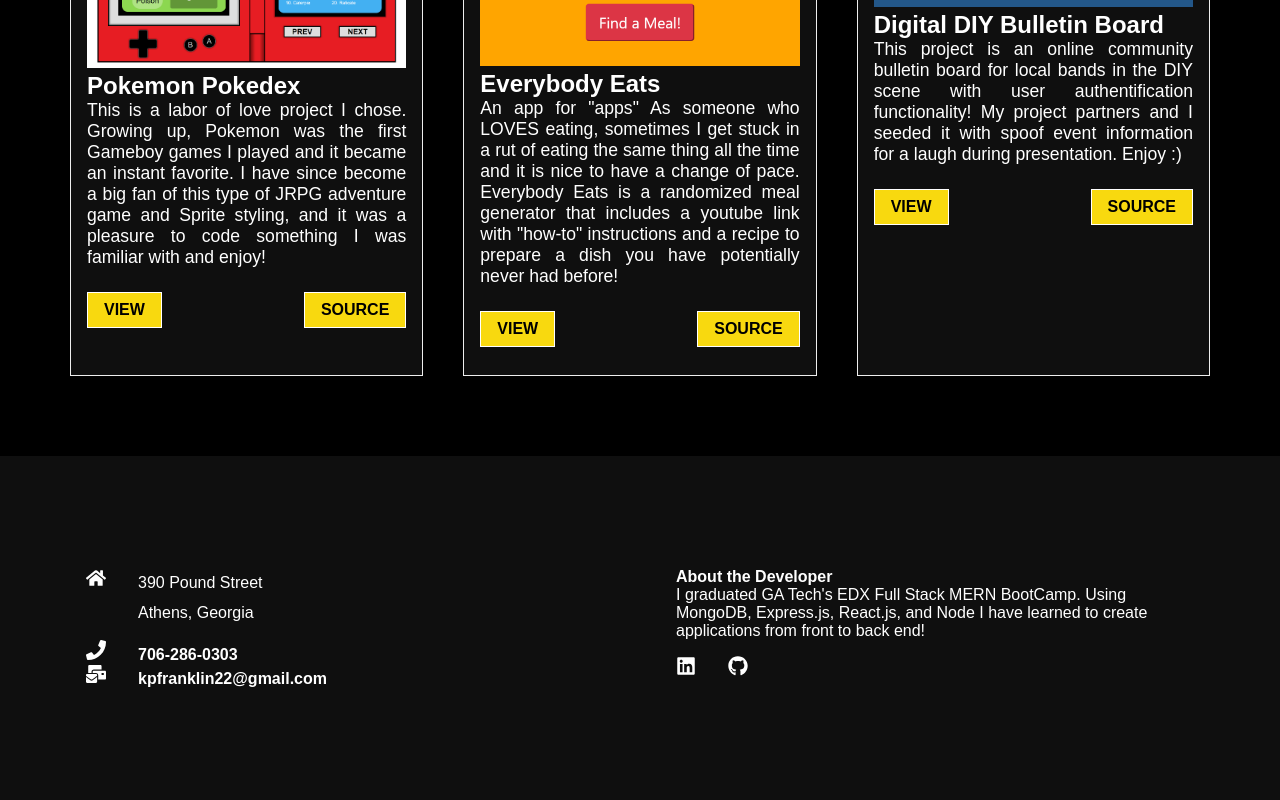
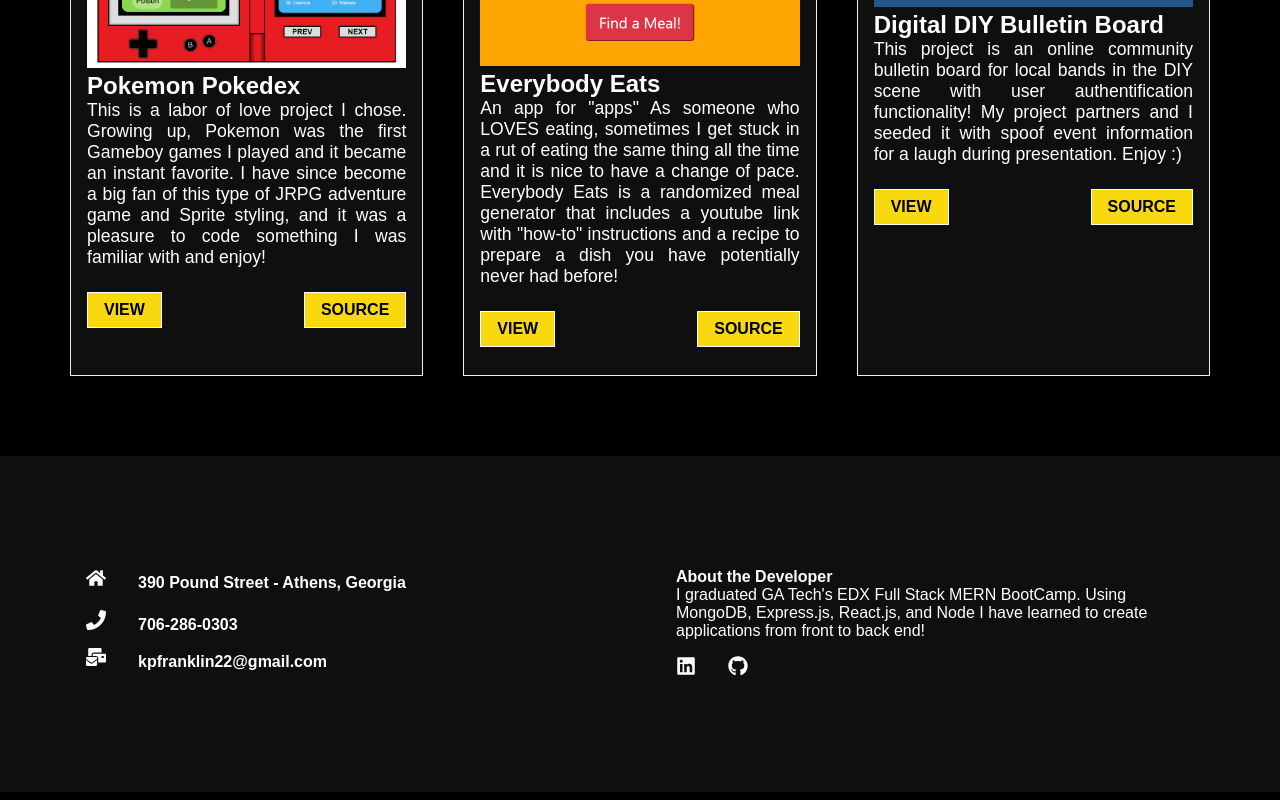
Before and after one commit to Kpfranklin22/react-portfolio, a React (Create React App) app: page / in a window 1280 px wide. Shown: the part 1085-1885 px from the top of the page. Built offline with nearby package versions, Linux system fonts and the light colour scheme; a web font is replaced by a local one.

Commit message:
editing location and icons

```diff
--- a/src/components/Footer.js
+++ b/src/components/Footer.js
@@ -16,8 +16,7 @@
           <div className="location">
             <FaHome size={20} style={{ color: 'white', marginRight: '2rem' }} />
             <div>
-              <p>390 Pound Street</p>
-              <p>Athens, Georgia</p>
+              <p>390 Pound Street - Athens, Georgia</p>
             </div>
           </div>
           <div className="phone">
--- a/src/components/FooterStyles.css
+++ b/src/components/FooterStyles.css
@@ -23,10 +23,16 @@
 .location {
     display: flex;
     margin-bottom: 0.8rem;
+    font-weight: 600;
 }
 
 .location p{
     line-height: 30px;
+}
+
+.phone {
+    display: flex;
+    margin-bottom: 0.8rem;
 }
 
 .right {
```
